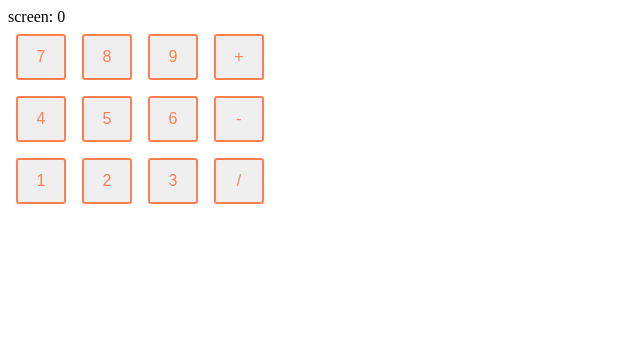
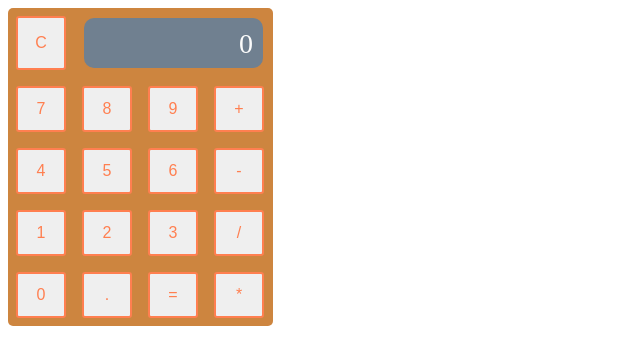
Before and after one commit to leorawe/calc-react, a React (Create React App) app: page / in a window 1280 px wide. Shown: the top 364 px of the page, without its empty margins (0-640 px from the left). Built offline with nearby package versions, Linux system fonts and the light colour scheme.

Commit message:
styling for layout of buttons

```diff
--- a/src/App.js
+++ b/src/App.js
@@ -1,14 +1,33 @@
 import React from 'react';
 import Screen from './Screen';
 import ButtonAdder from './ButtonAdder';
+import CalcButton from './CalcButton';
+import styled from 'styled-components';
 const num = 0;
+const Calc = styled.div`
+    width: 265px;
+    display: flex;
+    flex-direction: column;
+    background: #CD853F;
+    border-radius: 5px;
+    `;
+const Top = styled.div`
+    display: flex;
+    flex-direction: row;
+    `;
 
 const App = () => {
     return (
-         <div>
-             <Screen result={num} />
-             <ButtonAdder />
-        </div>
+         <Calc>
+            <Top>
+                    <CalcButton
+                    item = "C"
+                    className = "clear"
+                    key = "c"
+                    /><Screen result={num} />
+             </Top>
+             <ButtonAdder class="button-section" />
+        </Calc>
     );
 };
 
--- a/src/ButtonAdder.js
+++ b/src/ButtonAdder.js
@@ -14,7 +14,6 @@ let rows = [row1, row2, row3];
 const Layout = styled.div`
   display: flex;
   flex-wrap: wrap;
-  width: 300px;
 `;
 const ButtonAdder = () => {
     //const op = 'className="operator"';
@@ -31,7 +30,26 @@ const ButtonAdder = () => {
                     key = {item}
                     />)
              )}
-
+             <CalcButton
+                    item = "0"
+                    className = "num"
+                    key = "0"
+                    />
+             <CalcButton
+                    item = "."
+                    className = "decimal"
+                    key = "."
+                    />
+             <CalcButton
+                    item = "="
+                    className = "equal"
+                    key = "="
+                    />
+               <CalcButton
+                    item = "*"
+                    className = "operator"
+                    key = "*"
+                    />
 
 
 
--- a/src/CalcButton.js
+++ b/src/CalcButton.js
@@ -3,13 +3,14 @@ import styled from 'styled-components';
 
 const Button = styled.button`
   color: coral;
-  padding: 0.75rem 0.5rem;
+  padding: 0.75rem 0;
   border: solid 2px coral;
   border-radius: 3px;
   margin: 0.5rem;
   font-size: 1rem;
   width: 50px;
   text-align: center;
+
 `;
 
 class CalcButton extends React.Component {
--- a/src/Screen.js
+++ b/src/Screen.js
@@ -1,10 +1,24 @@
 import React from 'react';
+import styled from 'styled-components';
 
+const CalcScreen = styled.div`
+   background: #708090;
+   border-radius: 10px;
+   box-shadow: inset 0 4px 5px darken(#c30000, 30%);
+   color: #fcfcfc;
+   flex: 3;
+   font-size: 28px;
+   height: 10px;
+   margin: 10px;
+   padding: 20px 10px;
+   text-align: right;
+   line-height: 12px;
+`;
 
 const Screen = (props) => {
    // console.log({props});
       return (
-      <div className="screen"> screen: {props.result}</div>
+      <CalcScreen> {props.result}</CalcScreen>
       );
 };
 
```
